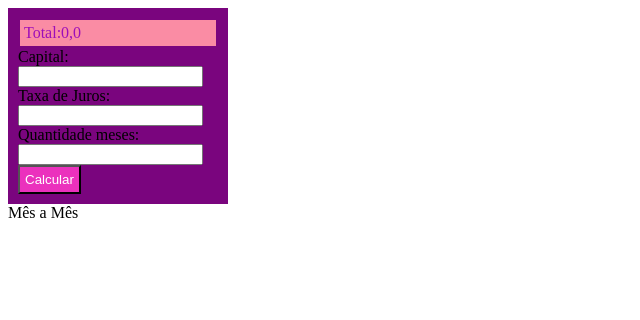
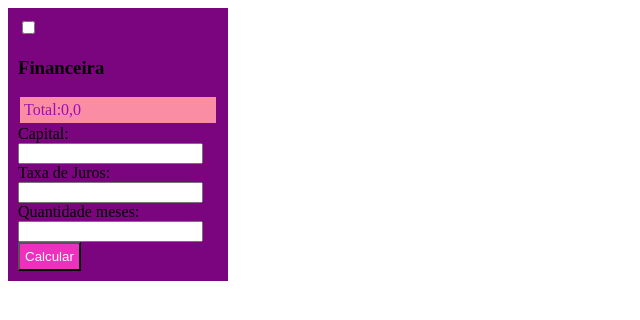
Before and after one commit to mariagabriela123gabi/primeiroi_3t, a plain HTML site: page index.html in a window 1280 px wide. Shown: the whole page, without its empty margins (0-640 px from the left). Drawn offline with Linux system fonts and the light colour scheme.

Commit message:
Update index.html

```diff
--- a/index.html
+++ b/index.html
@@ -1,5 +1,5 @@
 <!DOCTYPE html>
-<html lang="pt-br">
+<html lang="en">
 
 <head>
     <meta charset="UTF-8">
@@ -13,16 +13,21 @@
 </head>
 <body>
     <div class="calculadora">
+    <input type="checkbox" id="calcFin">
+
+      <label for="calcFin"><h3>Financeira</h3></label>
+
+        <div class="calcF"></div>
         <div class="spResultado">
-        <span id="resultado">Total:0,0</span><br>
-    </div>
+            <span id="resultado">Total:0,0</span><br>
+        </div>
+
         Capital: <input id="valor" type="text"> <br>
         Taxa de Juros: <input id="juros" type="text"> <br>
         Quantidade meses: <input id="meses" type="text"> <br>
         <button id="btnCalc" onclick="total()">Calcular</button>
-    </div>
-    <div>
-        <span id="mes">Mês a Mês</span>
-    </div>
+    </div class="spMes">
+         <span id="mes"></span>
+        </div>
 </body>
 </html>
```
